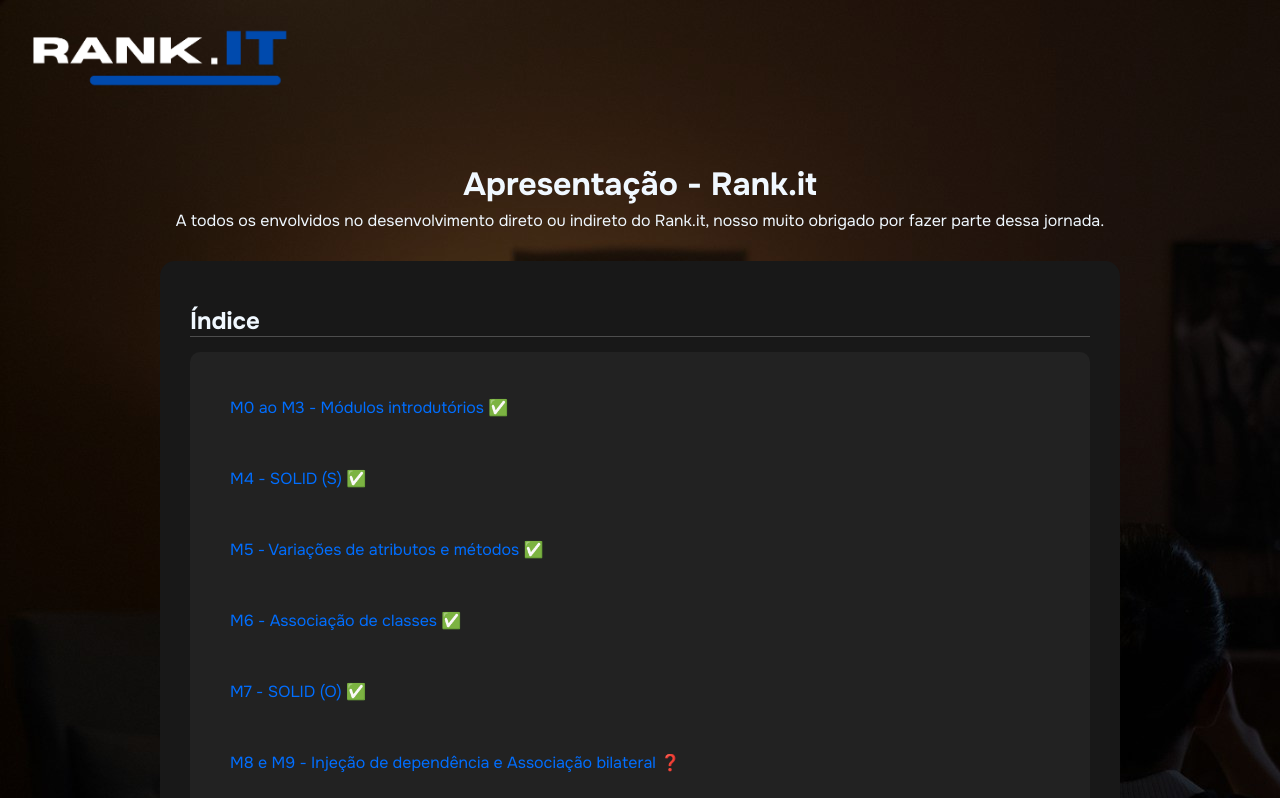
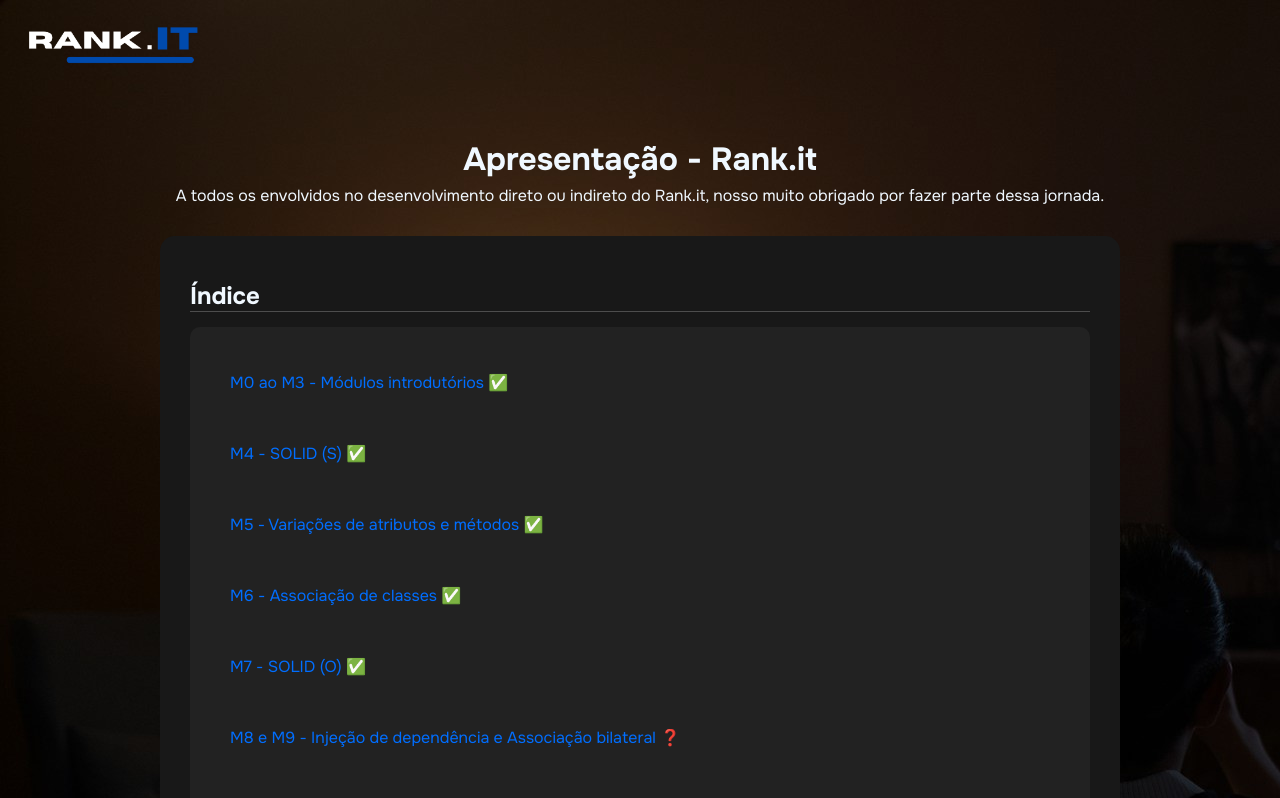
Before and after one commit to joaopedrov0/rankit-presentation, a plain HTML site: page index.html in a window 1280 px wide. Shown: the top 798 px of the page. Drawn offline with nearby package versions, Linux system fonts and the light colour scheme.

Commit message:
logo resized

```diff
--- a/style.css
+++ b/style.css
@@ -152,7 +152,7 @@ header{
 }
 
 header img{
-    width: clamp(120px, 30vw, 300px);
+    width: clamp(120px, 30vw, 200px);
 }
 
 i.highlight-class{
```
